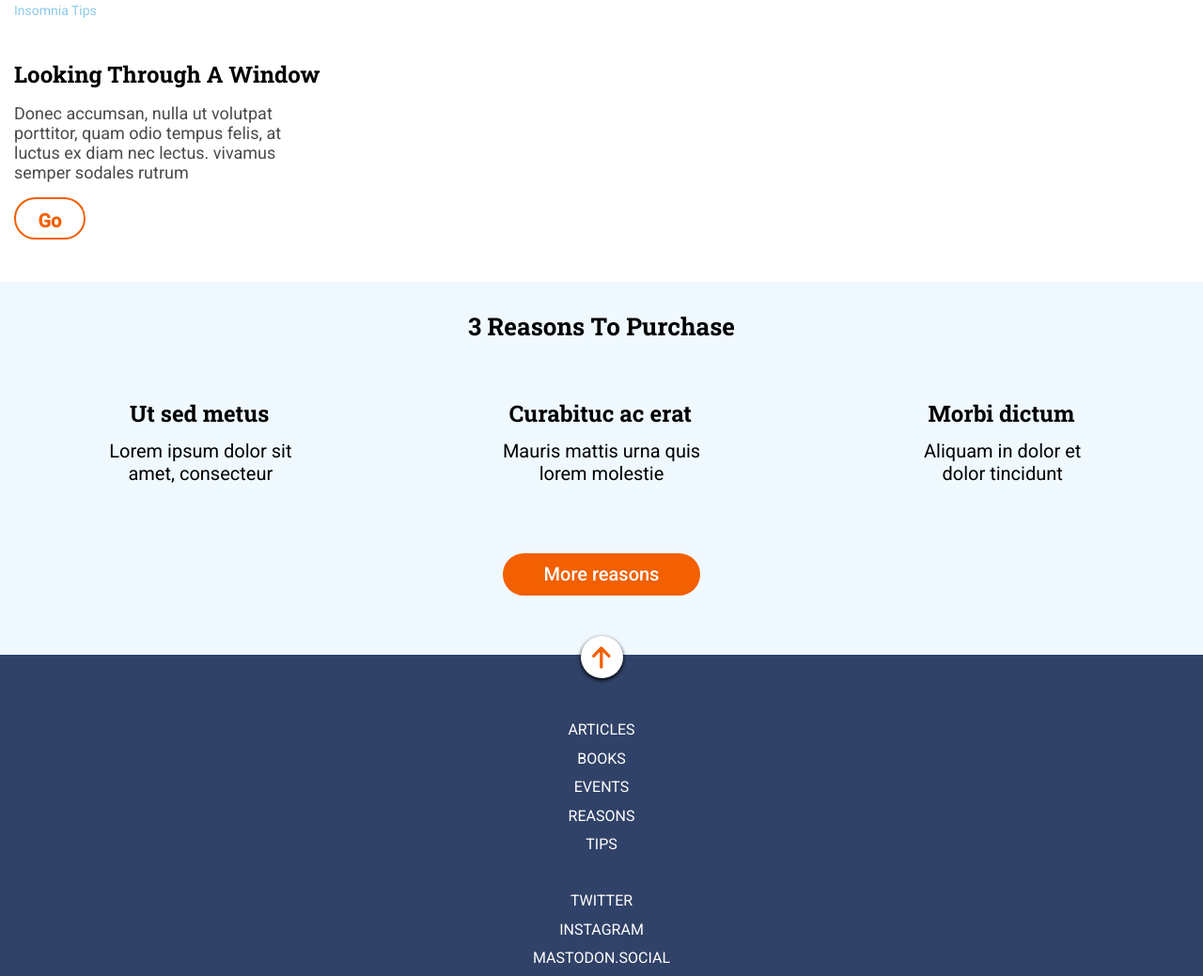
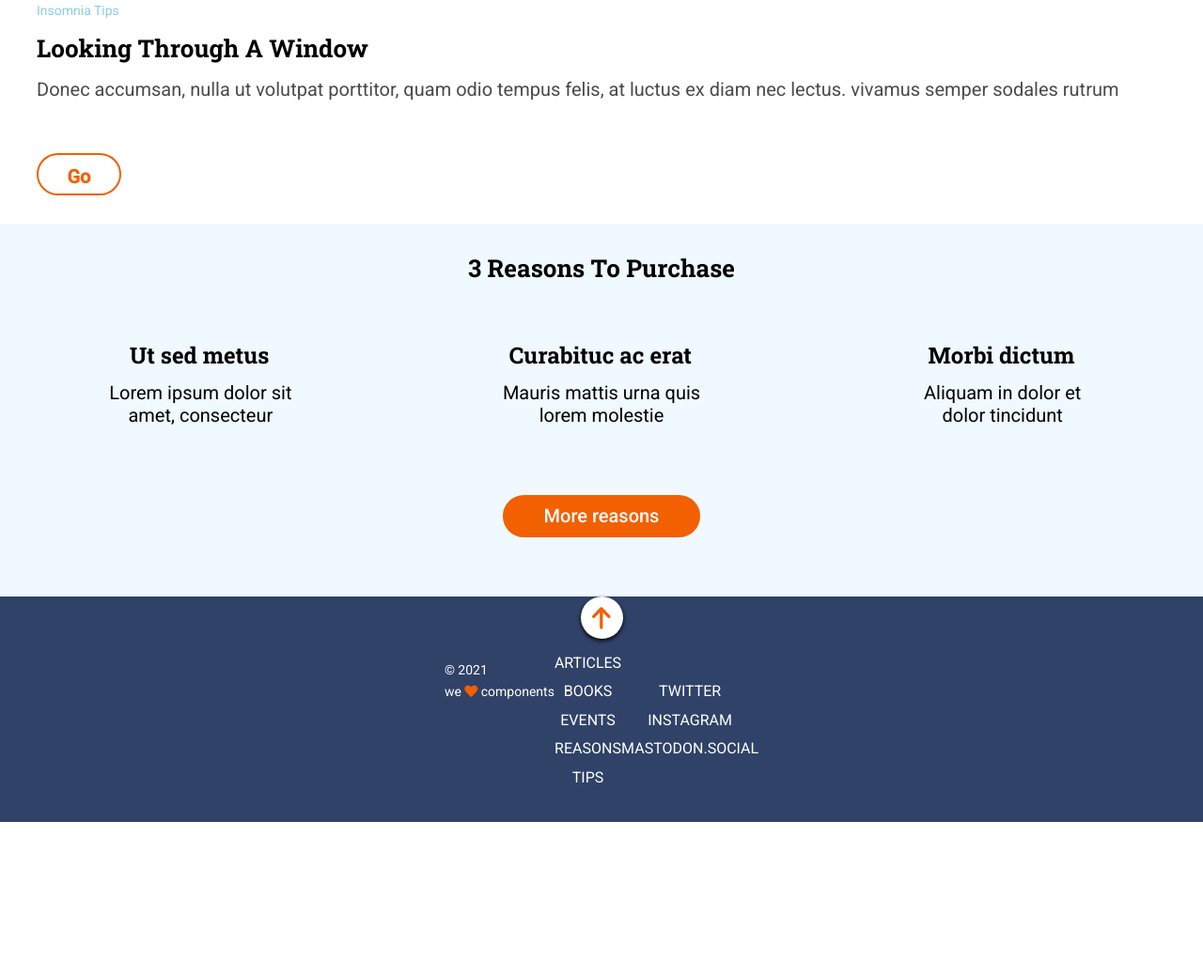
Before and after one commit to Adalab/modulo-1-evaluacion-final-Sheiilaa, a website: page public/index.html in a window 1280 px wide. Shown: the part 795-1834 px from the top of the page at 94% size. After the commit the page ends 1670 px from the top, so only its background shows below. Drawn offline with Linux system fonts and the light colour scheme.

Commit message:
header finished in all versions

```diff
--- a/public/index.html
+++ b/public/index.html
@@ -92,16 +92,17 @@
 
     </main>
     <footer class="footer">
-        <a href="#link"><div class="footer__container"><img src="./assets/images/ico-arrow.svg" alt="up-arrow" class="footer__container--img" /></div></a>
-        <nav class="footer__list">
-          <ul class="footter__list--ul">
+        <a href="#link"><div class="footer__link"><img src="./assets/images/ico-arrow.svg" alt="up-arrow" class="footer__link--img" /></div></a>
+        <div class="footer__container">
+        <nav class="footer__container--list">
+          <ul class="footter__container--list--ul1">
             <li>Articles<a href="https://adalab.es/" title="Adalab page"></a></li>
             <li>Books<a href="https://adalab.es/" title="Adalab page"></a></li>
             <li>Events<a href="https://adalab.es/" title="Adalab page"></a></li>
             <li>Reasons<a href="https://adalab.es/" title="Adalab page"></a></li>
             <li>Tips<a href="https://adalab.es/" title="Adalab page"></a></li>
           </ul>
-          <ul class="footer__list--ul" >
+          <ul class="footer__ container--list--ul2" >
             <li>Twitter<a href="https://adalab.es/" title="Adalab page"></a></li>
             <li>
               Instagram<a href="https://adalab.es/" title="Adalab page"></a>
@@ -111,11 +112,11 @@
             </li>
           </ul>
         </nav>
-        <div class="footer__copyright">
+        <div class="footer__container--copyright">
           <p>&#169 2021 </p>
           <p>we <i class="fas fa-heart" color="$#f26002"></i> components </p>
         </div>
-
+      </div>
       </footer>
   </body>
 </html>
--- a/src/scss/core/_reset.scss
+++ b/src/scss/core/_reset.scss
@@ -10,9 +10,12 @@ h3,
 h4,
 h5,
 h6,
-p,
-ul {
+p {
   margin: 0;
   padding: 0;
   list-style: none;
 }
+ul {
+  list-style: none;
+  padding: 0;
+}
--- a/src/scss/layout/_first-module.scss
+++ b/src/scss/layout/_first-module.scss
@@ -8,6 +8,11 @@
   flex-direction: column;
   flex-wrap: wrap;
   justify-content: center;
+  align-content: center;
+  @media all and (min-width: 768px) {
+    align-content: stretch;
+    margin-left: 39px;
+  }
 }
 .main__first--small {
   color: $light-blue;
@@ -16,7 +21,10 @@
   text-transform: capitalize;
   width: 90px;
   height: 30px;
-  margin-bottom: 30px;
+  margin-bottom: 1px;
+  @media all and (min-width: 768px) {
+    width: 216px;
+  }
 }
 .main__firts--tittle {
   font-family: $font-tittle;
@@ -24,6 +32,9 @@
   text-transform: capitalize;
   margin-bottom: 15px;
   font-weight: bold;
+  @media all and (min-width: 768px) {
+    font-size: 26px;
+  }
 }
 .main__text {
   font-family: $font-text;
@@ -31,6 +42,11 @@
   font-size: 18px;
   width: 290px;
   height: 100px;
+  @media all and (min-width: 768px) {
+    font-size: 20px;
+    height: 60px;
+    width: 100%;
+  }
 }
 .main__first--button {
   width: 76px;
@@ -49,4 +65,9 @@
     color: $dark-blue;
     transition: color ease 1.5s, border-color ease 1.5s;
   }
+  @media all and (min-width: 768px) {
+    margin-top: 20px;
+    margin-bottom: 30px;
+    width: 90px;
+  }
 }
--- a/src/scss/layout/_footer.scss
+++ b/src/scss/layout/_footer.scss
@@ -7,8 +7,11 @@
   flex-direction: column;
   justify-content: space-around;
   align-items: center;
+  @media all and (min-width: 768px) {
+    height: 240px;
+  }
 }
-.footer__container {
+.footer__link {
   background-color: $white;
   width: 45px;
   height: 45px;
@@ -16,14 +19,30 @@
   display: flex;
   justify-content: center;
   align-items: center;
-  transform: translate(0, -20px);
+  transform: translate(0, -40px);
   box-shadow: 0 2px 4px 0 black;
+  @media all and (min-width: 768px) {
+    transform: translate(0, 0);
+  }
 }
-.footer__container--img {
+.footer__link--img {
   width: 20.6px;
   height: 24px;
 }
-.footer__list {
+.footer__container {
+  display: flex;
+  flex-direction: column;
+  transform: translate(0, -50px);
+  text-align: center;
+  @media all and (min-width: 768px) {
+    flex-direction: row-reverse;
+    align-items: baseline;
+    justify-content: space-between;
+    align-content: space-around;
+    margin-top: 45px;
+  }
+}
+.footer__container--list {
   font-family: $font-text;
   font-size: 16px;
   text-align: center;
@@ -31,18 +50,42 @@
   line-height: 1.9;
   margin-top: 37px;
   margin: auto;
-  transform: translate(0, -30px);
+  @media all and (min-width: 768px) {
+    display: flex;
+    flex-direction: row;
+    align-items: center;
+    // margin-right: 100px;
+  }
 }
-.footer__list--ul {
-  margin-top: 30px;
+.footer__container--list--ul1 {
+  margin-bottom: 30px;
+  @media all and (min-width: 768px) {
+    width: 210vw;
+    height: 150vh;
+    // margin-right: 30px;
+  }
 }
-.footer__copyright {
+.footer__container--list--ul2 {
+  margin-bottom: 30px;
+  @media all and (min-width: 768px) {
+    width: 210px;
+    height: 90px;
+    // position: relative;
+    // right: 100px;
+  }
+}
+.footer__container--copyright {
   text-align: center;
   font-family: $font-text;
   font-size: 14px;
   display: flex;
   flex-direction: column;
-  transform: translate(0, -50px);
+  margin-top: 30px;
+  @media all and (min-width: 768px) {
+    // position: relative;
+    // right: 200px;
+    align-items: flex-start;
+  }
 }
 
 .fa-heart {
--- a/src/scss/layout/_header.scss
+++ b/src/scss/layout/_header.scss
@@ -47,6 +47,11 @@
     height: 212px;
     line-height: 1.33;
   }
+  @media all and (min-width: 1200px) {
+    width: 730px;
+    height: 264px;
+    font-size: 100px;
+  }
 }
 .header__second--tittle {
   font-family: $font-text;
@@ -59,6 +64,11 @@
   padding-bottom: 45px;
   @media all and (min-width: 768px) {
     width: 360px;
+    height: 32px;
+    font-size: 24px;
+  }
+  @media all and (min-width: 1200px) {
+    width: 730px;
     height: 32px;
     font-size: 24px;
   }
```
Also changed, not shown: src/html/partials/footer.html (+7 -6 lines), public/assets/css/main.css, 1 other file.
